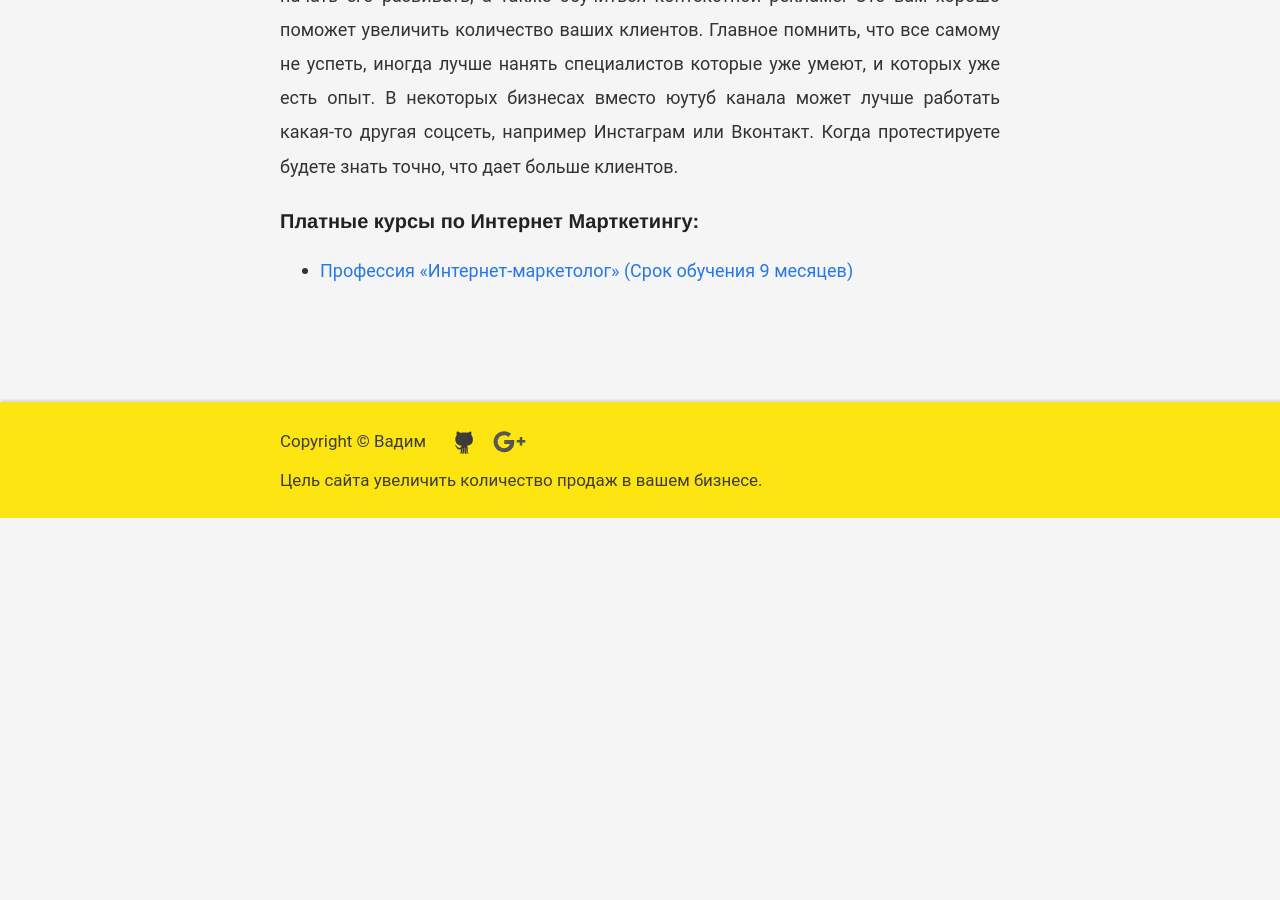
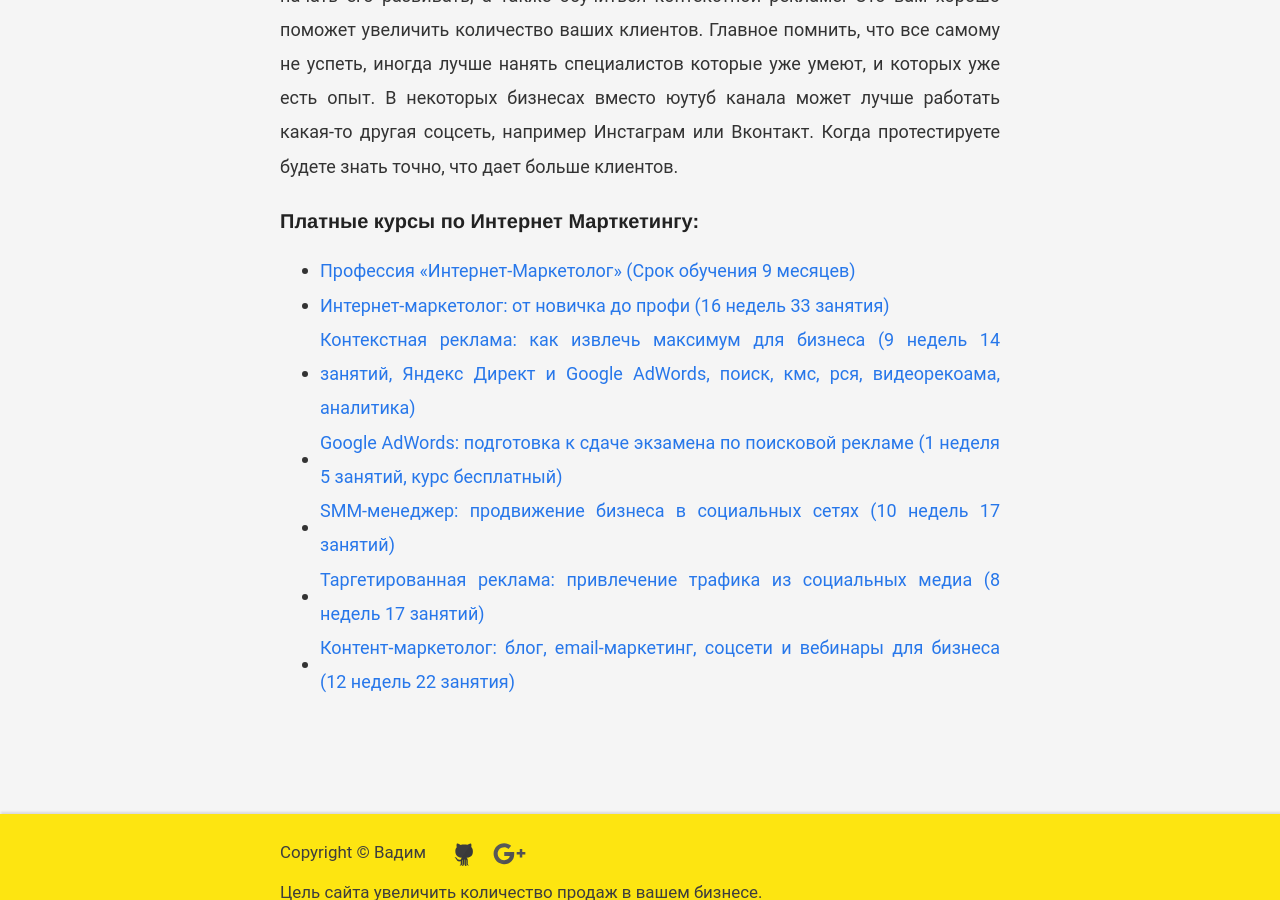
Before and after one commit to VadymVolos/vadymvolos.github.io, a Jekyll site: the page built from _posts/digital-marketing/2016-12-09-kakie-kursy-vybrat-po-internet-marketingu.md, in a window 1280 px wide and 900 px high, scrolled down 1421 px. Built offline with Jekyll 4.4.1, drawn with Linux system fonts in a browser that asks for light colours; comment, search, counter and statistics services are not loaded; before the commit the page ends 1939 px from its top, so only the background shows below that.

Commit message:
Update 2016-12-09-kakie-kursy-vybrat-po-internet-marketingu.md

```diff
--- a/_posts/digital-marketing/2016-12-09-kakie-kursy-vybrat-po-internet-marketingu.md
+++ b/_posts/digital-marketing/2016-12-09-kakie-kursy-vybrat-po-internet-marketingu.md
@@ -42,5 +42,11 @@
 
 <h3>Платные курсы по Интернет Марткетингу:</h3>
 <ul>
-  <li><a href="https://geekbrains.ru/go/4X7M2Y" rel="nofollow" target="_blank" class="hvr-wobble-vertical">Профессия «Интернет-маркетолог» (Срок обучения 9 месяцев)</a></li>
+  <li><a href="https://geekbrains.ru/go/4X7M2Y" rel="nofollow" target="_blank" class="hvr-wobble-vertical">Профессия «Интернет-Маркетолог» (Срок обучения 9 месяцев)</a></li>
+  <li><a href="http://netology.ru/programs/distance-course-internet-marketing?pid=up5293644" rel="nofollow" target="_blank" class="hvr-wobble-vertical">Интернет-маркетолог: от новичка до профи (16 недель 33 занятия)</a></li>
+  <li><a href="http://netology.ru/programs/context-target?pid=up5293644" rel="nofollow" target="_blank" class="hvr-wobble-vertical">Контекстная реклама: как извлечь максимум для бизнеса (9 недель 14 занятий, Яндекс Директ и Google AdWords, поиск, кмс, рся, видеорекоама, аналитика)</a></li>
+  <li><a href="http://netology.ru/programs/google-words?pid=up5293644" rel="nofollow" target="_blank" class="hvr-wobble-vertical">Google AdWords: подготовка к сдаче экзамена по поисковой рекламе (1 неделя 5 занятий, курс бесплатный)</a></li>
+  <li><a href="http://netology.ru/programs/smm-specialist?pid=up5293644" rel="nofollow" target="_blank" class="hvr-wobble-vertical">SMM-менеджер: продвижение бизнеса в социальных сетях (10 недель 17 занятий)</a></li>
+  <li><a href="http://netology.ru/programs/target-smm?pid=up5293644" rel="nofollow" target="_blank" class="hvr-wobble-vertical">Таргетированная реклама: привлечение трафика из социальных медиа (8 недель 17 занятий)</a></li>
+  <li><a href="http://netology.ru/programs/kontent-marketing?pid=up5293644" rel="nofollow" target="_blank" class="hvr-wobble-vertical">Контент-маркетолог: блог, email-маркетинг, соцсети и вебинары для бизнеса (12 недель 22 занятия)</a></li>
 </ul>
```
